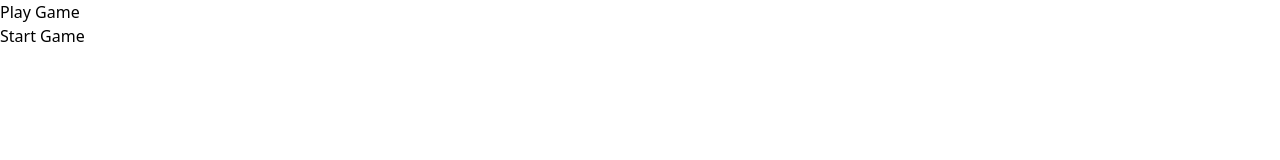
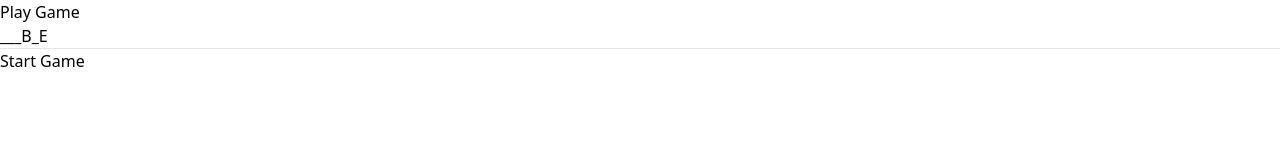
Before and after one commit to Akashkr28/Hangman_React, a React (Vite) app: page /play in a window 1280 px wide. Shown: the top 160 px of the page. Built offline with nearby package versions, Linux system fonts and the light colour scheme.

Commit message:
added maskedText

```diff
--- /dev/null
+++ b/src/components/MaskedText/MaskedText.jsx
@@ -0,0 +1,28 @@
+import { getAllCharacters } from "./MaskedTextUtility";
+
+/**
+ *
+ * @param {text} The word to be guessed
+ * @param {usedLetters} The array of letters that have been guessed so far
+ * @returns
+ */
+
+function MaskedText ({text, usedLetters}) {
+    const letters = getAllCharacters(text, usedLetters).split('');
+    return (
+        <>
+            {letters.map((letter, index) => {
+                return (
+                    <span key={`letter-${index}`} className="inline-block mx-1">{letter}</span>
+                )
+            })}
+
+        </>
+    )
+}
+
+
+
+export default MaskedText;
+
+// H U M B L E (B and E are Guessed) -> _ _ _ B _ E
--- /dev/null
+++ b/src/components/MaskedText/MaskedTextUtility.jsx
@@ -0,0 +1,12 @@
+export function getAllCharacters(word, usedLetters){
+    //This function will return a string with all the characters of the word that has been guessed so far.
+    usedLetters = usedLetters.map(letter => letter.toUpperCase()); // ['b', 'e'] -> ['B', 'E']
+    const guessedLetters = new Set(usedLetters); // {'B', 'E'}
+    const characters = word.toUpperCase().split('').map(char => {
+        if(guessedLetters.has(char)) {
+            return char;
+        }
+        return '_';
+    });
+    return characters.join(''); // ___B_E
+}
--- a/src/pages/PlayGame/PlayGame.jsx
+++ b/src/pages/PlayGame/PlayGame.jsx
@@ -1,10 +1,13 @@
 import { Link } from "react-router-dom";
+import MaskedText from "../../components/MaskedText/MaskedText";
 
 function PlayGame() {
 
     return (
         <div>
             <h1>Play Game</h1>
+            <MaskedText text="humble" usedLetters={['b', 'e']}/>
+            <hr/>
             <Link to={'/start'}>Start Game</Link>
         </div>
     )
```
